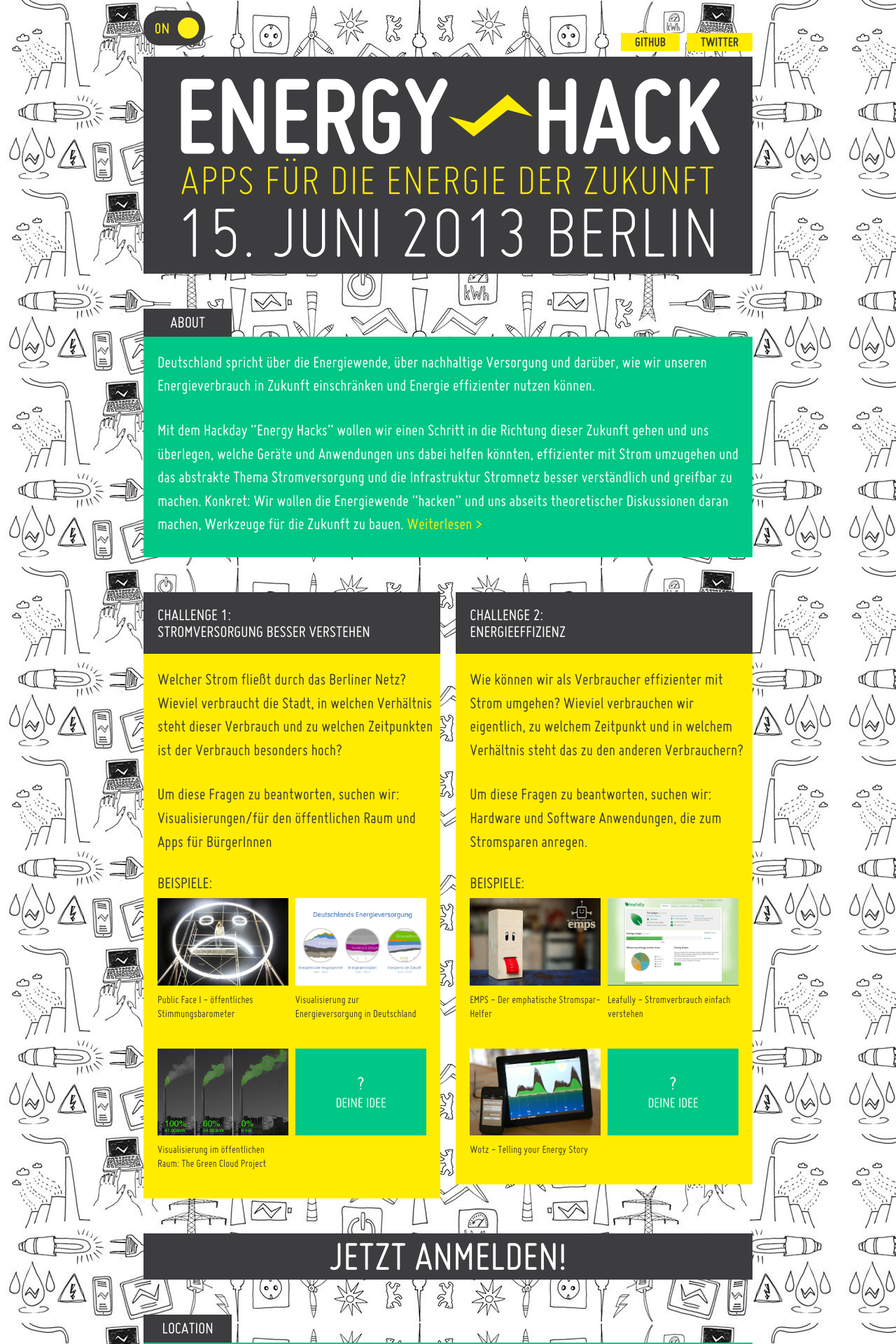
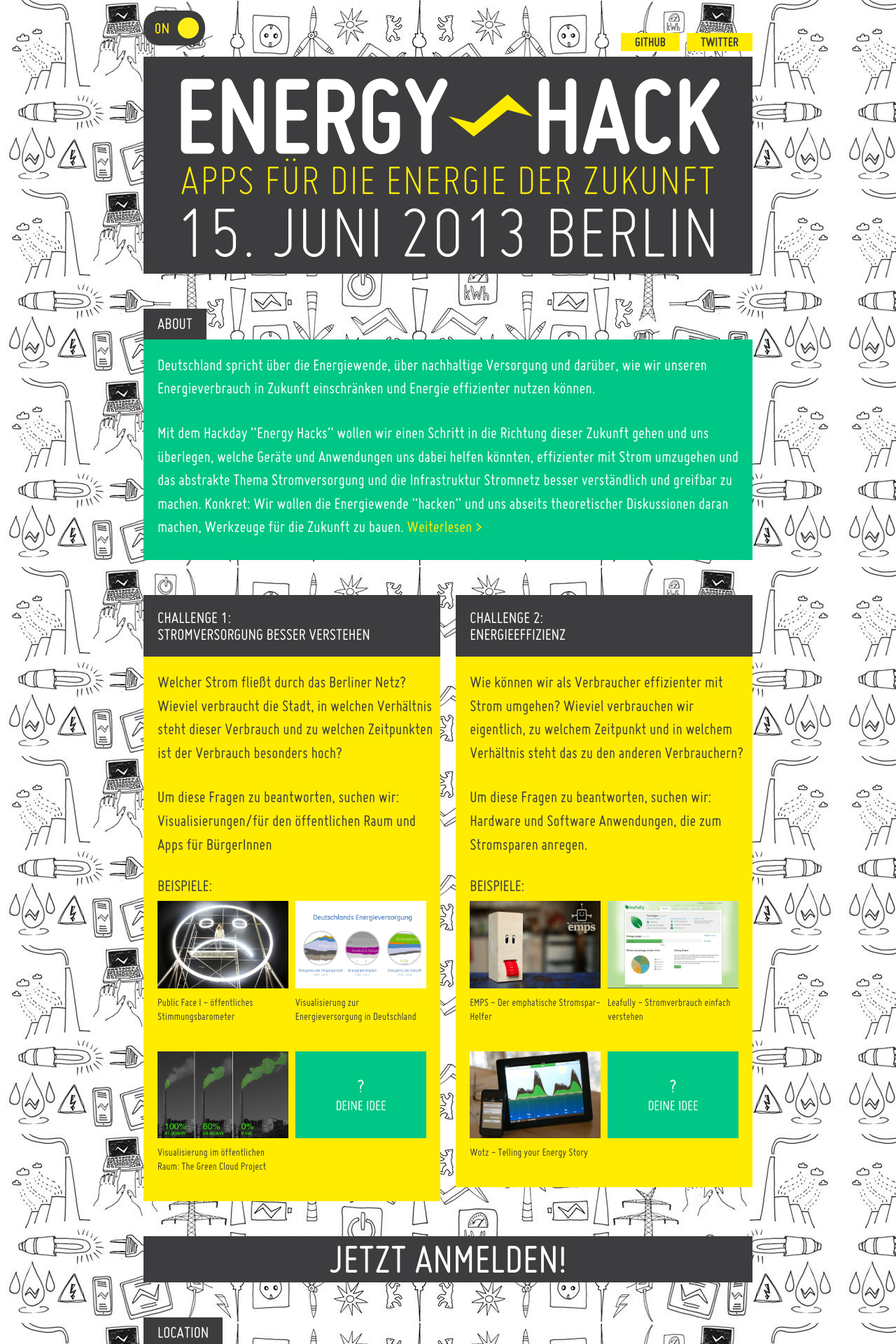
Before and after one commit to okfde/energyhack, a Jekyll site: the page built from index.html, in a window 1280 px wide. Shown: the top 1920 px of the page at 70% size. Built offline with Jekyll 4.4.1, drawn with Linux system fonts in a browser that asks for light colours; nearby versions of some CDN libraries.

Commit message:
fixes titles

```diff
--- a/_includes/about.html
+++ b/_includes/about.html
@@ -1,5 +1,7 @@
 <div class="row-fluid spaceless">
-    <div class="span2 heading color1">About</div>
+    <div class="span2">
+        <span class="heading color1">About</span>
+    </div>
 </div>
 <div id="about" class="row-fluid color2">
     <div class="span12">
--- a/_includes/location.html
+++ b/_includes/location.html
@@ -1,5 +1,7 @@
 <div class="row-fluid spaceless">
-    <div class="span2 heading color1">Location</div>
+    <div class="span2">
+        <span class="heading color1">Location</span>
+    </div>
 </div>
 <div id="location" class="row-fluid color2">
     <div class="span12">
--- a/_includes/schedule.html
+++ b/_includes/schedule.html
@@ -1,5 +1,7 @@
 <div class="row-fluid spaceless">
-    <div class="span2 heading color1">Schedule</div>
+    <div class="span2">
+        <span class="heading color1">Schedule</span>
+    </div>
 </div>
 <div id="schedule" class="row-fluid">
     <div class="span2 color2">
--- a/css/main.css
+++ b/css/main.css
@@ -219,10 +219,14 @@ blockquote:before {
     padding-top: 50px;
 }
 .heading {
-    padding: 3px 0;
     text-transform: uppercase;
     text-align: center;
     font-size: 1.5em;
+    padding: 5px 20px;
+    display: inline-block;
+}
+#challenges .heading {
+    display: block;
 }
 
 h4 {
```
